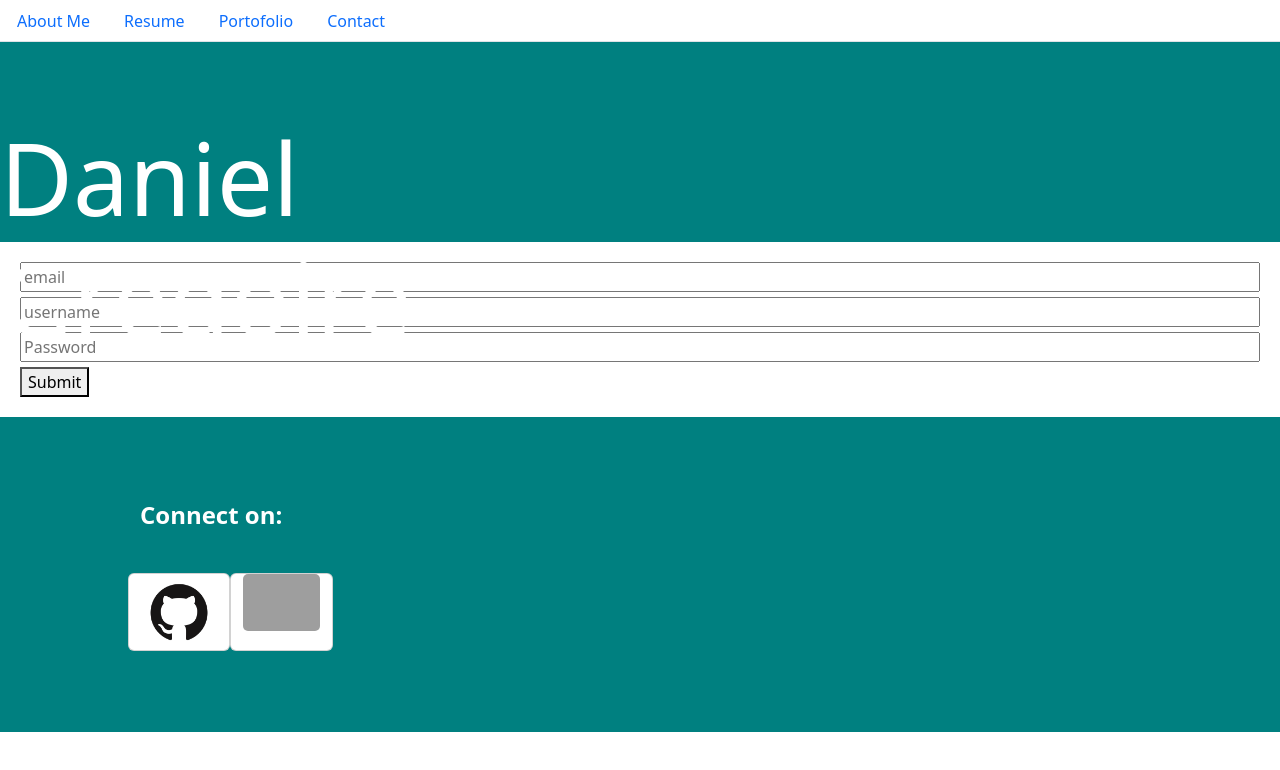
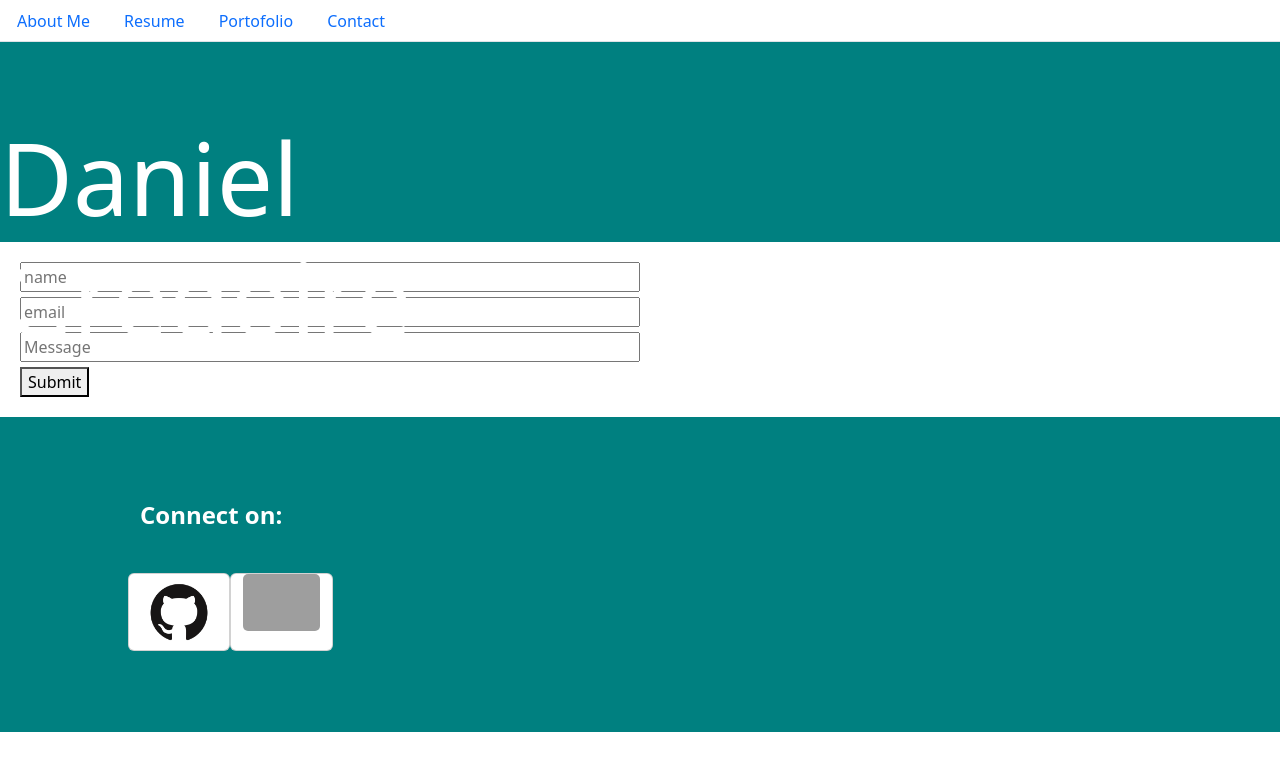
Before and after one commit to danielgregoire34/gregoire-daniel-module20, a React (Create React App) app: page / in a window 1280 px wide. Shown: the top 770 px of the page. Built offline with nearby package versions, Linux system fonts and the light colour scheme; grey boxes are pictures that could not be loaded.

Commit message:
added in readme and a fix to the contact form, replacing elements with a name, email and message

```diff
--- a/src/components/pages/Contact.js
+++ b/src/components/pages/Contact.js
@@ -6,9 +6,9 @@ import { checkPassword, validateEmail } from '../../utils/helpers';
 
 export default function Contact() {
 
+  const [name, setName] = useState('');
   const [email, setEmail] = useState('');
-  const [userName, setUserName] = useState('');
-  const [password, setPassword] = useState('');
+  const [message, setMessage] = useState('');
   const [errorMessage, setErrorMessage] = useState('');
 
   const handleInputChange = (e) => {
@@ -18,12 +18,12 @@ export default function Contact() {
     const inputValue = target.value;
 
 
-    if (inputType === 'email') {
+    if (inputType === 'name') {
+      setName(inputValue);
+    } else if (inputType === 'email') {
       setEmail(inputValue);
-    } else if (inputType === 'userName') {
-      setUserName(inputValue);
     } else {
-      setPassword(inputValue);
+      setMessage(inputValue);
     }
   };
 
@@ -32,48 +32,48 @@ export default function Contact() {
     e.preventDefault();
 
 
-    if (!validateEmail(email) || !userName) {
-      setErrorMessage('Email or username is invalid');
+    if (!validateEmail(name) || !email) {
+      setErrorMessage('name or email is invalid');
 
       return;
 
     }
-    if (!checkPassword(password)) {
+    if (!checkPassword(message)) {
       setErrorMessage(
-        `Choose a more secure password for the account: ${userName}`
+        `Message error: ${email}`
       );
       return;
     }
-    alert(`Hello ${userName}`);
+    alert(`Hello ${email}`);
 
-    setUserName('');
-    setPassword('');
+    setName('');
     setEmail('');
+    setMessage('');
   };
 
   return (
     <div>
       <form className="form">
         <input
+          value={name}
+          name="name"
+          onChange={handleInputChange}
+          type="text"
+          placeholder="name"
+        />
+        <input
           value={email}
           name="email"
           onChange={handleInputChange}
-          type="email"
+          type="text"
           placeholder="email"
         />
         <input
-          value={userName}
-          name="userName"
+          value={message}
+          name="message"
           onChange={handleInputChange}
           type="text"
-          placeholder="username"
-        />
-        <input
-          value={password}
-          name="password"
-          onChange={handleInputChange}
-          type="password"
-          placeholder="Password"
+          placeholder="Message"
         />
         <button type="button" onClick={handleFormSubmit}>Submit</button>
       </form>
--- a/src/components/pages/style.css
+++ b/src/components/pages/style.css
@@ -6,5 +6,5 @@
     display: block;
     margin-top: 5px;
     margin-bottom: 5px;
-    width: 100%;
+    width: 50%;
 }
```
Also changed, not shown: 1 other file (tests, documents, lock files or other folders).
